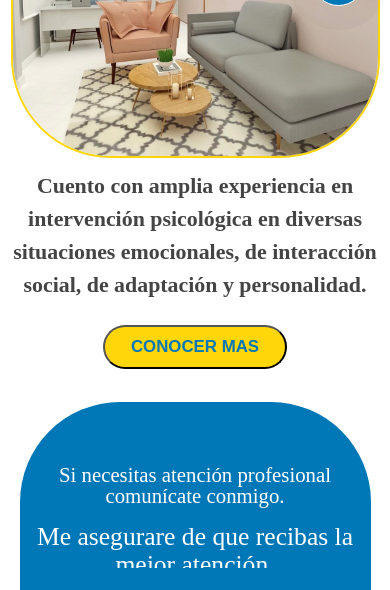
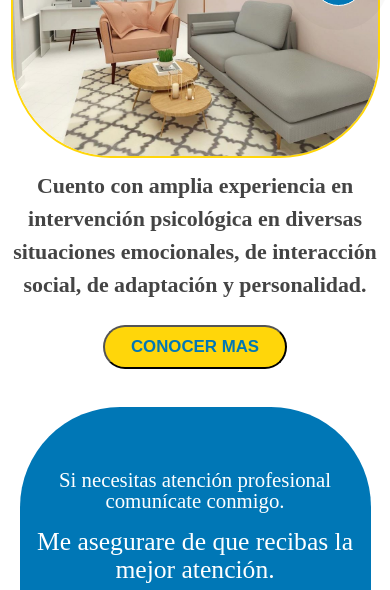
Before and after one commit to johpser/Dr.GiovaniDiaz, a plain HTML site: page index.html in a window 390 px wide. Shown: the part 818-1408 px from the top of the page. Drawn offline with nearby package versions, Linux system fonts and the light colour scheme; a web font is replaced by a local one.

Commit message:
se arreglo baner final

```diff
--- a/sass/generales/_mediaQ.scss
+++ b/sass/generales/_mediaQ.scss
@@ -82,7 +82,7 @@
         margin-top: -23%;
         display: grid;
         grid-template-columns: 30% 60%;
-        grid-template-rows: 54% 56%;
+        grid-template-rows: 63% 44%;
         justify-content: center;
         align-content: center;
         text-align: center;
```
Also changed, not shown: css/estilos.css.
